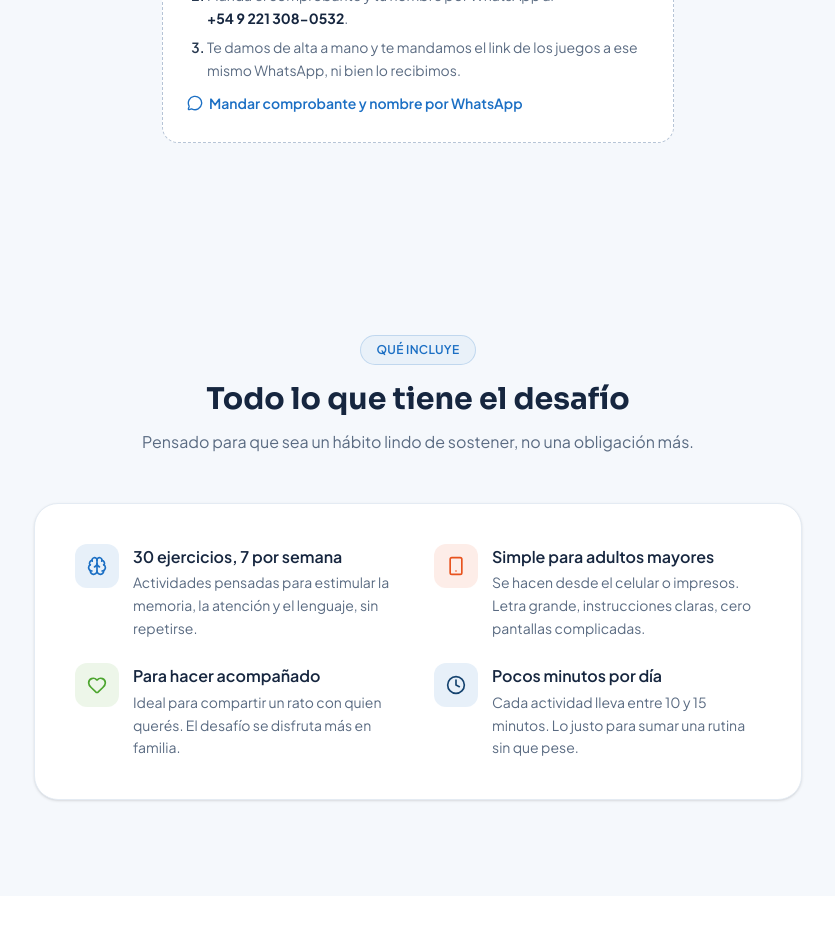
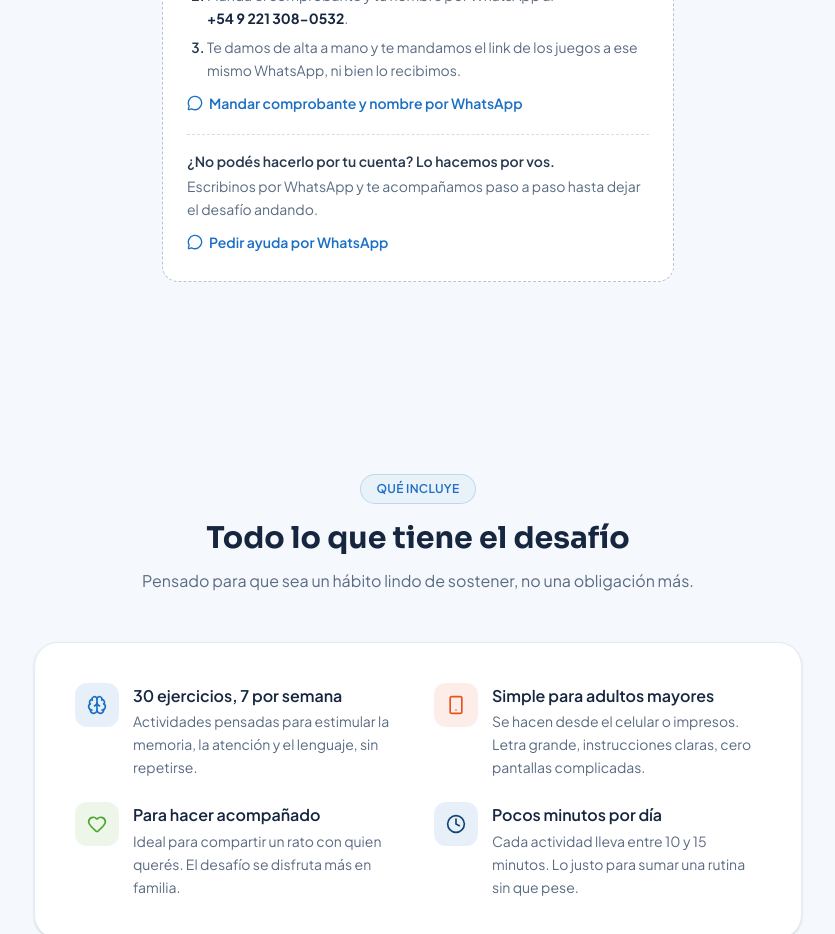
Before and after one commit to manukpo10/TIAM-frontend, a React (Vite) app: page /desafio-30-dias in a window 1280 px wide. Shown: the part 2480-3414 px from the top of the page, without its empty margins (222-1057 px from the left). Built offline with nearby package versions, Linux system fonts and the light colour scheme.

Commit message:
feat(desafio-30-dias): opción de pedir ayuda por WhatsApp para quien no puede comprar por su cuenta

```diff
--- a/src/pages/desafio-30-dias/Desafio30DiasPage.tsx
+++ b/src/pages/desafio-30-dias/Desafio30DiasPage.tsx
@@ -41,6 +41,7 @@ const MANU_PERSONAL_WHATSAPP_DISPLAY = '+54 9 221 308-0532'
 // Ends on "Mi nombre es:" so the buyer sends their name along with the
 // receipt — the manual activation needs it.
 const TRANSFER_RECEIPT_TEXT = '¡Hola! Ya transferí para el Desafío 30 días, te mando el comprobante. Mi nombre es:'
+const HELP_REQUEST_TEXT = '¡Hola! Quiero el Desafío 30 días pero necesito ayuda para hacerlo.'
 
 // Buyer details collected BEFORE checkout — the phone is captured up front because
 // Mercado Pago Checkout Pro navigates away and we can't rely on the user coming back.
@@ -482,6 +483,24 @@ export function Desafio30DiasPage() {
                 <MessageCircle className="h-4 w-4" />
                 Mandar comprobante y nombre por WhatsApp
               </a>
+
+              <div className="mt-4 border-t border-dashed border-slate-200 pt-4">
+                <p className="text-sm font-semibold text-slate-800">
+                  ¿No podés hacerlo por tu cuenta? Lo hacemos por vos.
+                </p>
+                <p className="mt-1 text-sm leading-relaxed text-slate-600">
+                  Escribinos por WhatsApp y te acompañamos paso a paso hasta dejar el desafío andando.
+                </p>
+                <a
+                  href={`https://wa.me/${MANU_PERSONAL_WHATSAPP_NUMBER}?text=${encodeURIComponent(HELP_REQUEST_TEXT)}`}
+                  target="_blank"
+                  rel="noopener noreferrer"
+                  className="mt-3 inline-flex items-center gap-1.5 text-sm font-semibold text-tiam-blue hover:underline"
+                >
+                  <MessageCircle className="h-4 w-4" />
+                  Pedir ayuda por WhatsApp
+                </a>
+              </div>
             </div>
           </div>
         </section>
```
